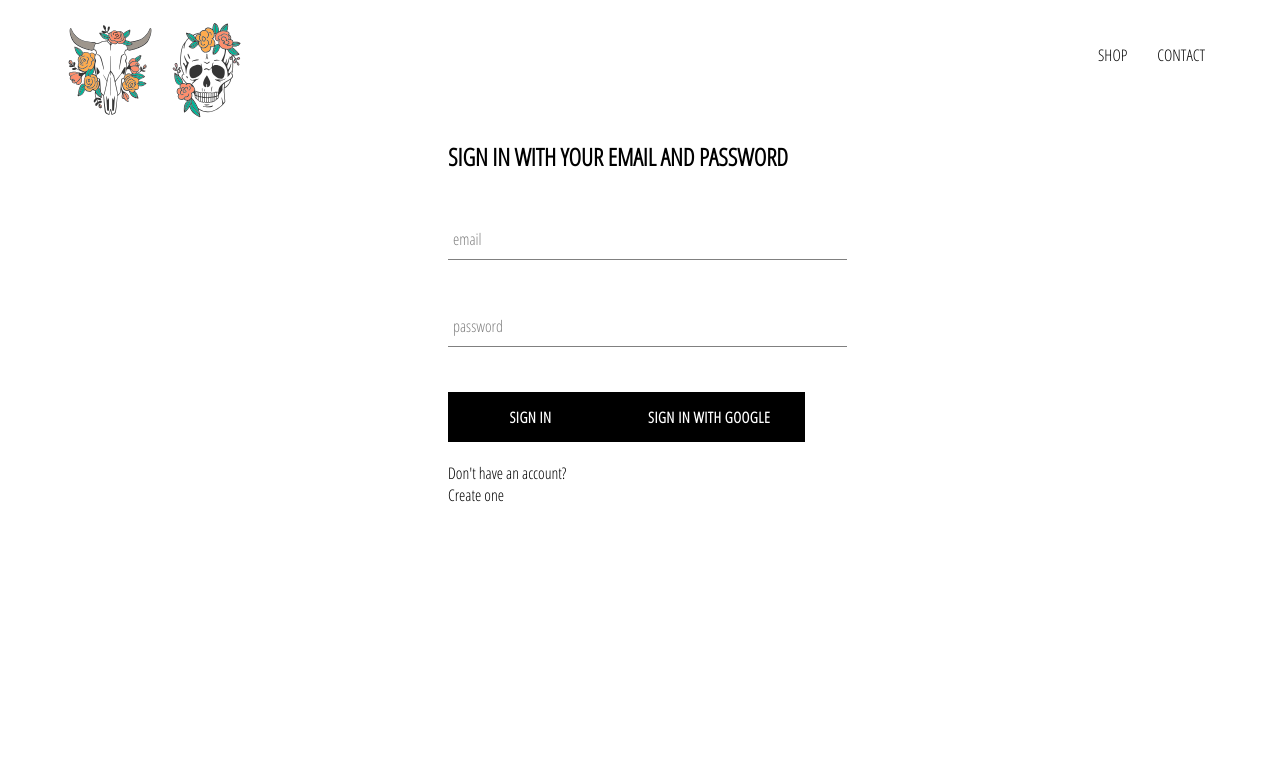
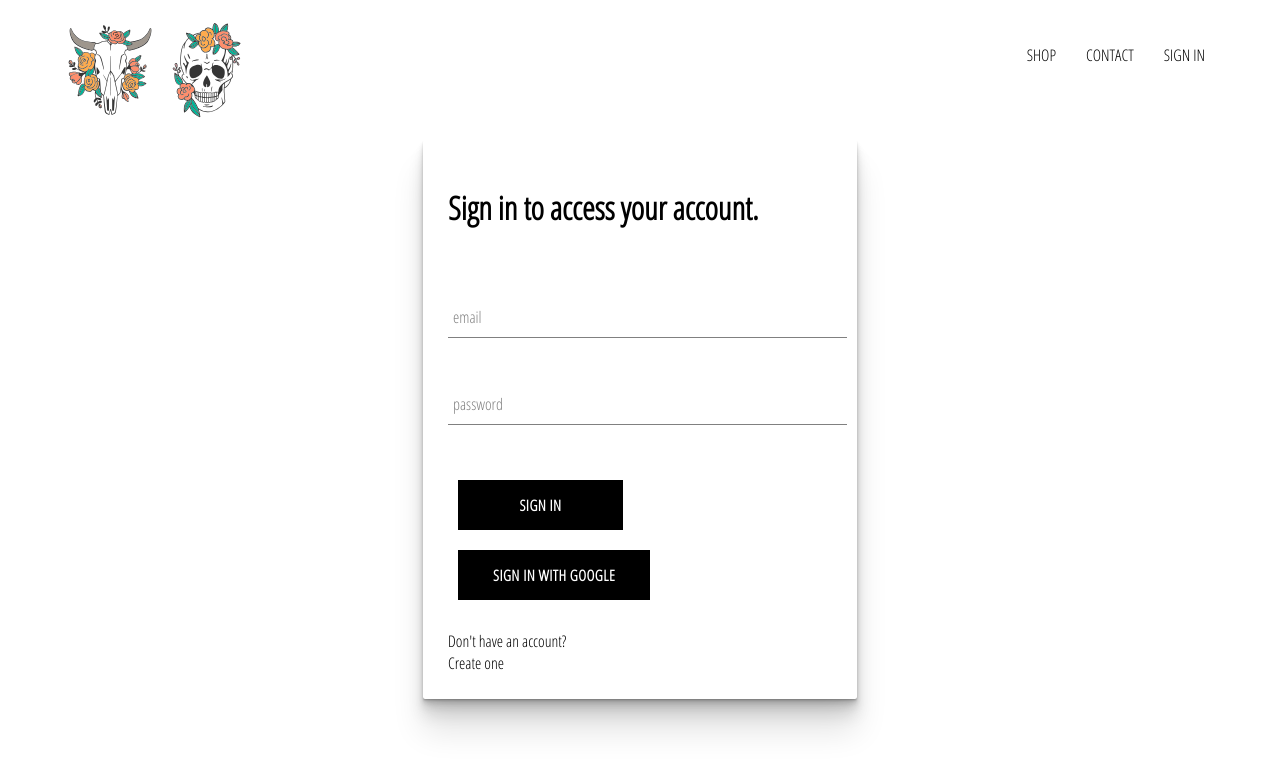
Before and after one commit to allegraanka/danya-site, a React (Create React App) app: page /sign-in in a window 1280 px wide. Shown: the top 772 px of the page. Built offline with nearby package versions, Linux system fonts and the light colour scheme; no server answers.

Commit message:
added sign-out button and currentUser state in header component

```diff
--- a/src/App.js
+++ b/src/App.js
@@ -5,11 +5,34 @@ import Header from './components/header/header.component';
 import HomePage from './pages/homepage/homepage.component';
 import ShopPage from './pages/shop/shop.component';
 import AuthPage from './pages/auth-page/auth-page.component';
+import { auth } from './firebase/firebase.utils';
 
-function App() {
+class App extends React.Component {
+  constructor() {
+    super()
+
+    this.state = {
+      currentUser: null
+    }
+  }
+
+  unsubscribeFromAuth = null;
+
+  componentDidMount() {
+    this.unsubscribeFromAuth = auth.onAuthStateChanged(user => {
+      this.setState({ currentUser: user});
+      console.log("current user: ", user);
+    })
+  }
+
+  componentWillUnmount() {
+    this.unsubscribeFromAuth();
+  }
+
+  render() {
     return (
       <>
-      <Header />
+        <Header currentUser={this.state.currentUser} />
         <Switch>
           <Route exact path='/' component={HomePage}/>
           <Route exact path='/shop' component={ShopPage}/>
@@ -18,5 +41,6 @@ function App() {
       </>
     );
   }
+}
 
 export default App;
--- a/src/components/custom-button/custom-button.styles.scss
+++ b/src/components/custom-button/custom-button.styles.scss
@@ -1,4 +1,5 @@
 .custom-button {
+    margin: 10px;
     min-width: 165px;
     width: auto;
     height: 50px;
--- a/src/components/header/header.component.jsx
+++ b/src/components/header/header.component.jsx
@@ -3,8 +3,9 @@ import './header.styles.scss';
 import { Link } from 'react-router-dom';
 import { ReactComponent as CowLogo } from '../../assets/cow.svg';
 import { ReactComponent as HumanLogo} from '../../assets/human.svg';
+import { auth } from '../../firebase/firebase.utils';
 
-const Header = () => (
+const Header = ({ currentUser }) => (
     <div className='header'>
         <Link className='logo-container' to='/'>
             <CowLogo className='cow-logo' />
@@ -13,6 +14,22 @@ const Header = () => (
         <div className='nav-options options'>
             <Link className='nav-shop-link option' to='/shop'>SHOP</Link>
             <Link className='nav-contact-link option' to='/contact'>CONTACT</Link>
+            {
+                currentUser ?
+                <div className='nav-auth-link option' onClick={() =>
+                    auth.signOut().then(function() {
+                        // redirect user back to home page on logout
+                        console.log(`user successfully signed out.`);
+                  }).catch(function(error) {
+                      console.log(`there was an error: ${error}`);
+                  })}>
+                    SIGN OUT
+                </div>
+                :
+                <Link className='nav-auth-link option' to='/sign-in'>
+                    SIGN IN
+                </Link>
+            }
         </div>
     </div>
 )
--- a/src/components/header/header.styles.scss
+++ b/src/components/header/header.styles.scss
@@ -15,5 +15,6 @@
 
   .option {
     padding: 10px 15px;
+    cursor: pointer;
   }
 }
--- a/src/components/sign-in/sign-in.component.jsx
+++ b/src/components/sign-in/sign-in.component.jsx
@@ -28,7 +28,7 @@ class SignIn extends React.Component {
     render() {
         return(
             <div className='sign-in'>
-                <h2>Sign in with your email and password</h2>
+                <h1>Sign in to access your account.</h1>
 
                 <form onSubmit={this.handleSubmit}>
                     <FormInput
--- a/src/components/sign-in/sign-in.styles.scss
+++ b/src/components/sign-in/sign-in.styles.scss
@@ -3,9 +3,16 @@
     flex-direction: column;
     width: 30vw;
     margin: 50px auto;
+    padding: 25px;
+    border-radius: 2px;
+    box-shadow: 0 1px 1px rgba(0,0,0,0.11),
+                0 2px 2px rgba(0,0,0,0.11),
+                0 4px 4px rgba(0,0,0,0.11),
+                0 8px 8px rgba(0,0,0,0.11),
+                0 16px 16px rgba(0,0,0,0.11),
+                0 32px 32px rgba(0,0,0,0.11);
 
     h2 {
-        text-transform: uppercase;
         margin: 0;
     }
 
```
Lines whose indentation alone changed are shown as unchanged.
